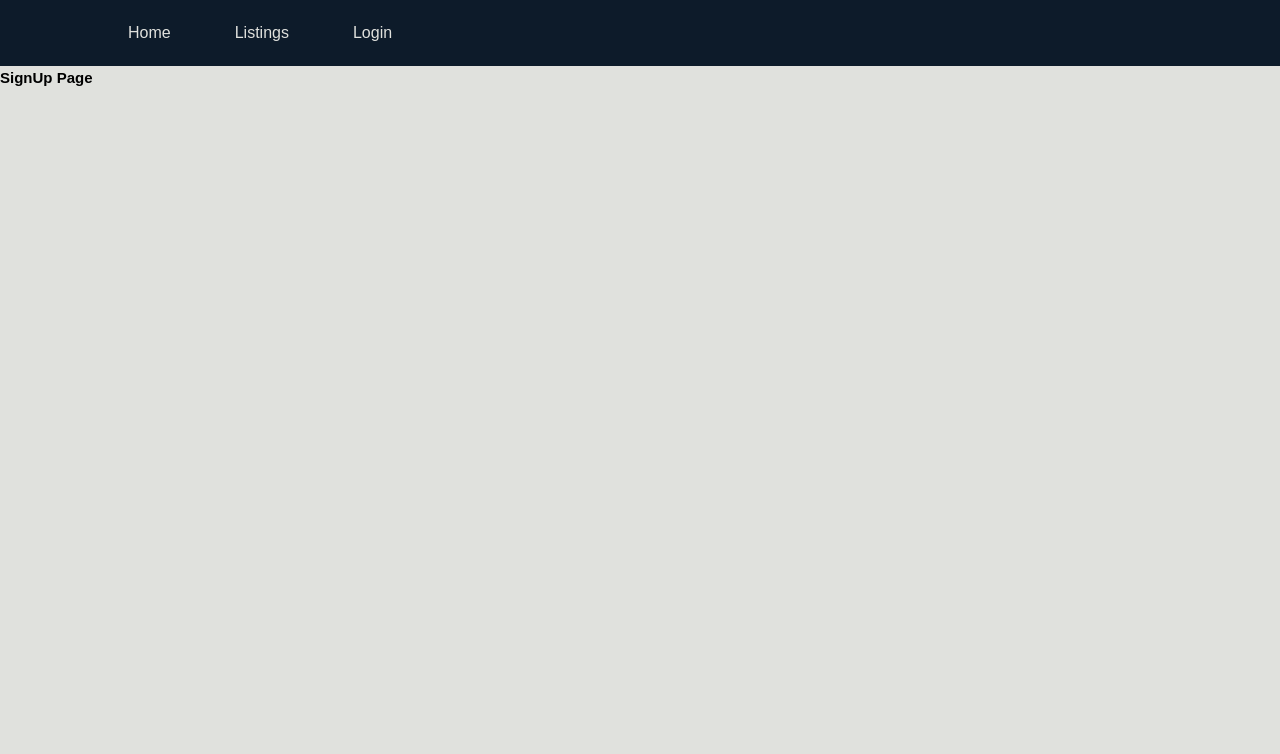
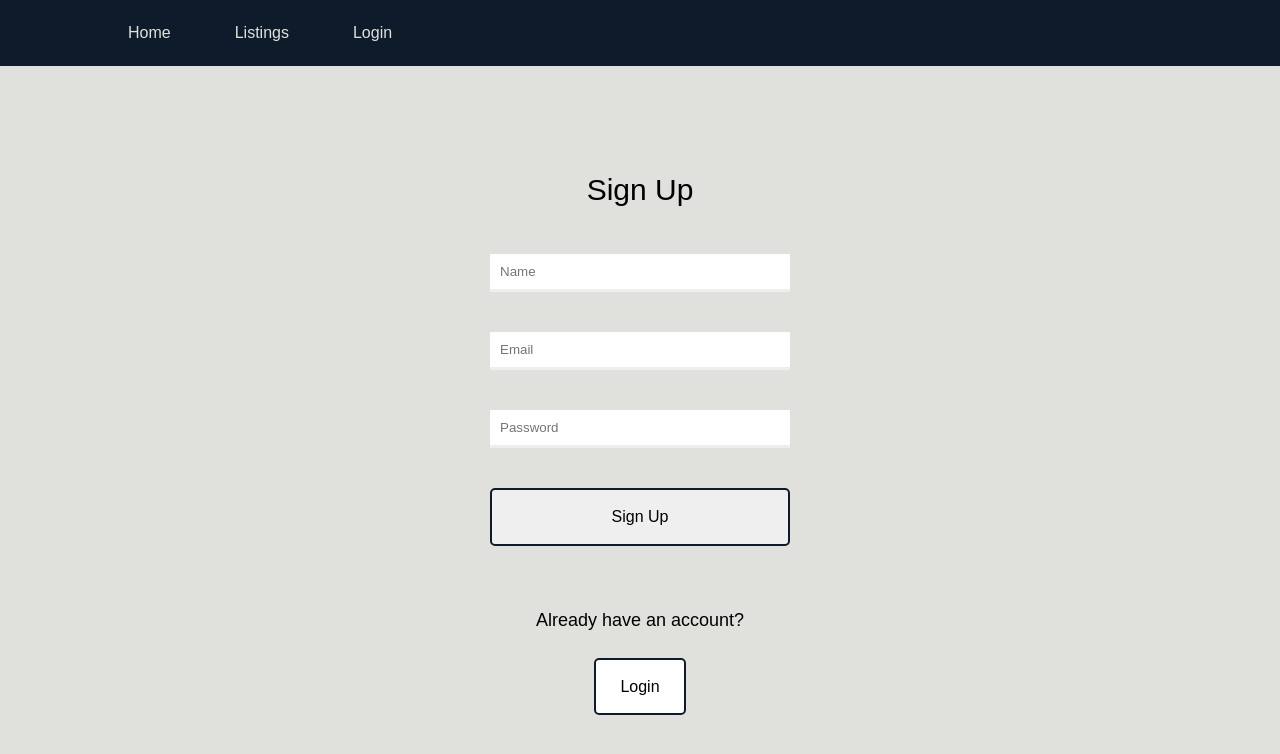
Before and after one commit to AlexReniak/react_realestate_app, a React (Create React App) app in the folder frontend/: page /sign-up in a window 1280 px wide. Shown: the top 754 px of the page. Built offline with nearby package versions, Linux system fonts and the light colour scheme.

Commit message:
styled login and sign-up pages

```diff
--- a/frontend/package.json
+++ b/frontend/package.json
@@ -15,6 +15,7 @@
     "react-redux": "^8.0.5",
     "react-router-dom": "^6.5.0",
     "react-scripts": "5.0.1",
+    "react-spinners": "^0.13.7",
     "web-vitals": "^2.1.4"
   },
   "scripts": {
--- a/frontend/src/assets/css/index.css
+++ b/frontend/src/assets/css/index.css
@@ -64,6 +64,12 @@ body {
   background-color: #fff;
   border-radius: 6px;
   box-shadow: rgba(0, 0, 0, 0.16) 0px 1px 4px;
+}
+
+.spinner-container {
+  display: flex;
+  justify-content: center;
+  align-items: center;
 }
 
 /* Navbar */
@@ -207,3 +213,66 @@ body {
 .home__card--close:hover {
   color: #999999;
 }
+
+/* ----- Login / Sign up Page ----- */
+.login__container {
+  display: flex;
+  flex-direction: column;
+  align-items: center;
+  justify-content: center;
+  margin: 8rem auto;
+}
+
+.login__heading {
+  font-size: 3rem;
+  padding: 2rem;
+  font-weight: 400;
+}
+
+.form {
+  display: flex;
+  flex-direction: column;
+  width: 30rem;
+}
+
+.form__group {
+  margin: 2rem 0;
+  display: flex;
+  flex-direction: column;
+}
+
+.form__input {
+
+  padding: 1rem;
+  border: none;
+  border-bottom: 3px solid #eee;
+  background: #fff;
+}
+
+.form__input:focus {
+  outline: none;
+  border: none;
+  transition-property: border-bottom;
+  transition-duration: .3s;
+  border-bottom: 4px solid var(--light-blue);
+  box-shadow: 0 8px 16px 0 rgba(0, 0, 0, .2);
+}
+
+.form__btn {
+  margin: 2rem 0;
+}
+
+.form__text--sub {
+  margin: 4rem 0;
+  font-size: 1.8rem;
+}
+
+.form__btn--secondary {
+  color: #000;
+  background-color: #fff;
+  text-decoration: none;
+}
+
+.login__btn--secondary:visited {
+  text-decoration: none;
+}
--- /dev/null
+++ b/frontend/src/components/Spinner.jsx
@@ -0,0 +1,25 @@
+import ClipLoader from 'react-spinners/ClipLoader';
+
+function Spinner({ isLoading }) {
+
+    const override = {
+        display: 'block',
+        margin: '30rem auto'
+    }
+
+    return (
+        <div className="container spinner-container">
+            <ClipLoader
+                color='#0d1b2a'
+                loading={isLoading}
+                cssOverride={override}
+                size={200}
+                aria-label="Loading Spinner"
+                data-testid="loader"
+            />
+        </div>
+    )
+}
+
+
+export default Spinner
--- a/frontend/src/features/auth/authSlice.js
+++ b/frontend/src/features/auth/authSlice.js
@@ -13,7 +13,7 @@ const initialState = {
 }
 
 // Login user
-export const login = createAsyncThunk('auth/login', async(user, thunkAPI) => {
+export const login = createAsyncThunk('auth/login', async (user, thunkAPI) => {
     try {
         return await authService.login(user);
     } catch (error) {
@@ -28,7 +28,7 @@ export const login = createAsyncThunk('auth/login', async(user, thunkAPI) => {
 })
 
 // Register user
-export const register = createAsyncThunk('auth/register', async(user, thunkAPI) => {
+export const register = createAsyncThunk('auth/register', async (user, thunkAPI) => {
     try {
         return await authService.register(user);
     } catch (error) {
--- a/frontend/src/pages/Login.jsx
+++ b/frontend/src/pages/Login.jsx
@@ -1,5 +1,8 @@
-import { useState } from 'react';
+import { useState, useEffect } from 'react';
 import { Link, useNavigate } from 'react-router-dom';
+import { useDispatch, useSelector } from 'react-redux';
+import { login, reset } from '../features/auth/authSlice';
+import Spinner from '../components/Spinner';
 
 function Login() {
 
@@ -11,15 +14,69 @@ function Login() {
     const { email, password } = formData;
 
     const navigate = useNavigate();
+    const dispatch = useDispatch();
+
+    const { user, isLoading, isSuccess, isError, message } = useSelector(state => state.auth);
+
+    useEffect(() => {
+        if(isError) {
+            alert(`Error: ${message}`);
+        }
+
+        if(user || isSuccess) {
+            navigate('/dashboard')
+        }
+        dispatch(reset());
+    }, [isError, user, isSuccess, message, navigate, dispatch])
+
+    const onChange = (e) => {
+        setFormData((prevState) => ({
+            ...prevState,
+            [e.target.id]: e.target.value
+        }));
+    };
+
+    const onSubmit = (e) => {
+        e.preventDefault();
+
+        const userData = {
+            email,
+            password
+        }
+
+        dispatch(login(userData));
+        navigate('/dashboard');
+    }
+
+    if(isLoading) {
+        return (
+            <Spinner isLoading={isLoading} />
+        )
+    }
 
     return (
-        <div className="container">
-            <form>
-                <input type="email" id="email" value={email} />
-                <label htmlFor="email">Email</label>
-                <input type="password" id="password" value={password} />
-                <label htmlFor="password">password</label>
-            </form>
+        <div className="container login__container">
+
+            <h3 className="login__heading">Login</h3>
+
+            <section>
+                <form className="form" onSubmit={onSubmit}>
+                    <div className="form__group">
+                        <input type="email" id="email" className="form__input" required value={email} onChange={onChange} placeholder="Email"/>
+                    </div>
+                    <div className="form__group">
+                        <input type="password" id="password" className="form__input" required value={password} onChange={onChange} placeholder="Password"/>
+                    </div>
+                    <button className="btn form__btn">Login</button>
+                </form>
+
+            </section>
+
+            <p className="form__text--sub">Don't have an account?</p>
+
+            <div className="redirect__btn">
+                <Link to="/sign-up" className="btn form__btn--secondary">Sign Up</Link>
+            </div>
         </div>
     )
 }
--- a/frontend/src/pages/SignUp.jsx
+++ b/frontend/src/pages/SignUp.jsx
@@ -1,6 +1,88 @@
+import { useState, useEffect } from 'react';
+import { Link, useNavigate } from 'react-router-dom';
+import { useDispatch, useSelector } from 'react-redux';
+import { register, reset } from '../features/auth/authSlice';
+import Spinner from '../components/Spinner';
+
 function SignUp() {
+
+    const [formData, setFormData] = useState({
+        name: '',
+        email: '',
+        password: ''
+    });
+
+    const { name, email, password } = formData;
+
+    const navigate = useNavigate();
+    const dispatch = useDispatch();
+
+    const { user, isLoading, isSuccess, isError, message } = useSelector(state => state.auth);
+
+    useEffect(() => {
+        if(isError) {
+            alert(`Error: ${message}`);
+        }
+
+        if(user || isSuccess) {
+            navigate('/dashboard')
+        }
+        dispatch(reset());
+    }, [isError, user, isSuccess, message, navigate, dispatch])
+
+    const onChange = (e) => {
+        setFormData((prevState) => ({
+            ...prevState,
+            [e.target.id]: e.target.value
+        }));
+    };
+
+    const onSubmit = (e) => {
+        e.preventDefault();
+
+        const userData = {
+            name,
+            email,
+            password
+        }
+
+        dispatch(register(userData));
+        navigate('/dashboard');
+    }
+
+    if(isLoading) {
+        return (
+            <Spinner isLoading={isLoading} />
+        )
+    }
+
     return (
-        <h2>SignUp Page</h2>
+        <div className="container login__container">
+
+            <h3 className="login__heading">Sign Up</h3>
+
+            <section>
+                <form className="form" onSubmit={onSubmit}>
+                <div className="form__group">
+                        <input type="text" id="text" className="form__input" required value={name} onChange={onChange} placeholder="Name"/>
+                    </div>
+                    <div className="form__group">
+                        <input type="email" id="email" className="form__input" required value={email} onChange={onChange} placeholder="Email"/>
+                    </div>
+                    <div className="form__group">
+                        <input type="password" id="password" className="form__input" required value={password} onChange={onChange} placeholder="Password"/>
+                    </div>
+                    <button className="btn form__btn">Sign Up</button>
+                </form>
+
+            </section>
+
+            <p className="form__text--sub">Already have an account?</p>
+
+            <div className="redirect__btn">
+                <Link to="/login" className="btn form__btn--secondary">Login</Link>
+            </div>
+        </div>
     )
 }
 
```
Also changed, not shown: 1 other file (tests, documents, lock files or other folders).
